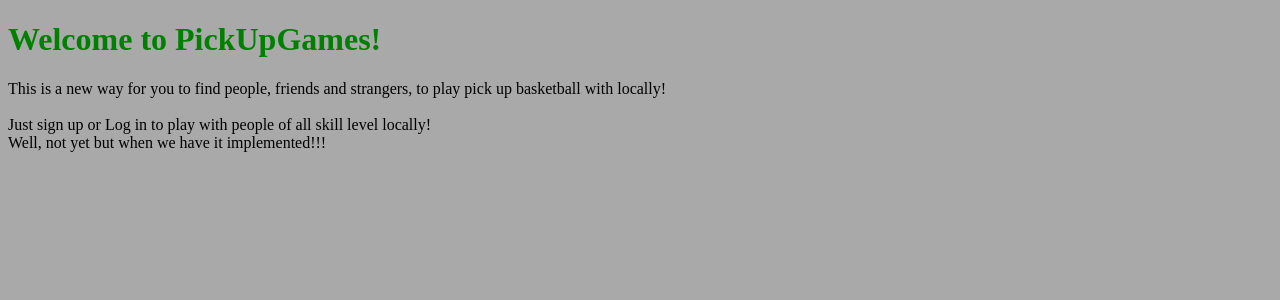
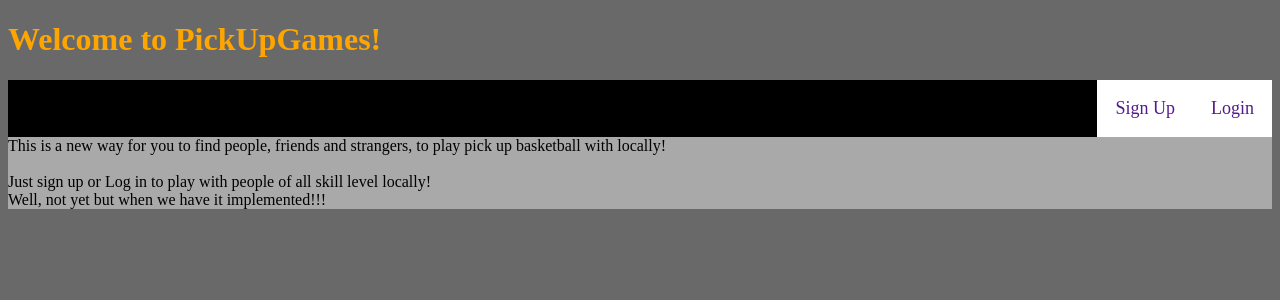
Before and after one commit to bbrown11924/PickUpGames, a Django app: page / in a window 1280 px wide. Shown: the top 300 px of the page. Run offline with Django 3.2, Linux system fonts and the light colour scheme.

Commit message:
Started adding minimal CSS style to the website, and added a picture to the tab.

```diff
--- a/pickup/static/style.css
+++ b/pickup/static/style.css
@@ -3,9 +3,33 @@
     just wanted to make sure it worked properly
  */
 header{
-    color: green;
+    color: orange;
 }
 
 body{
-    background-color: darkgrey;
+    background-color: dimgray;
 }
+
+#LoginSignUp{
+    background-color: black;
+    float: right;
+    width: 100%;
+}
+
+#LoginSignUp a{
+    text-decoration: none;
+    display: inline-block;
+    float: right;
+    padding: 1em;
+    font-size: large;
+    background-color: white;
+}
+
+#LoginSignUp a href{
+    text-decoration: none;
+}
+
+main{
+    background-color: darkgray;
+
+}
--- a/pickup/templates/index.html
+++ b/pickup/templates/index.html
@@ -9,6 +9,7 @@
     <meta name="viewport"
           content="width=device-width, user-scalable=no, initial-scale=1.0, maximum-scale=1.0, minimum-scale=1.0">
     <meta http-equiv="X-UA-Compatible" content="ie=edge">
+    <link rel="shortcut icon" type="image/x-icon" href="{% static 'PickUpGamesTabImg.ico' %}" />
     <title>PickUpGames - Home</title>
 </head>
 
@@ -23,6 +24,10 @@
 </nav>
 
 <main>
+    <div id="LoginSignUp">
+        <a href="">Login</a>
+        <a href="">Sign Up</a>
+    </div>
     <p>
         This is a new way for you to find people, friends and strangers,
         to play pick up basketball with locally!<br>
```
Also changed, not shown: pickup/static/PickUpGamesTabImg.ico (added).
